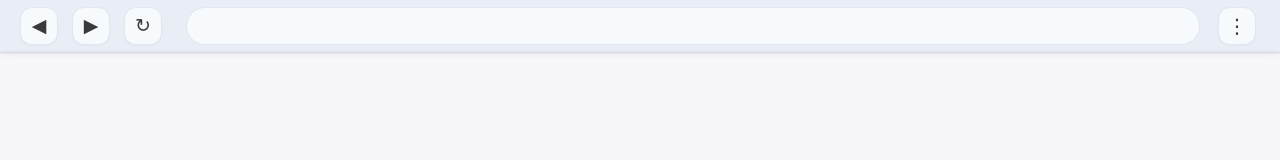
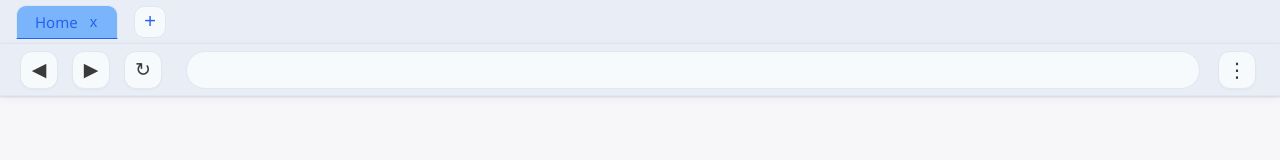
Before and after one commit to deyvisonlizardo/browser-app, an Electron app: page index.html in a window 1280 px wide. Drawn offline with Linux system fonts and the light colour scheme.

Commit message:
feat: added tag management bar html and css, no functional

```diff
--- a/index.html
+++ b/index.html
@@ -8,6 +8,10 @@
 </head>
 
 <body>
+    <div id="tab-bar">
+        <div class="tab active">Home <button class="close-tab" title="Close tab">x</button></div>
+        <button id="add-tab-btn" title="New tab">+</button>
+    </div>
     <div id="nav-bar">
         <button id="back-btn" title="Back">&#x25C0;</button>
         <button id="forward-btn" title="Forward">&#x25B6;</button>
--- a/styles/main.css
+++ b/styles/main.css
@@ -14,3 +14,4 @@
 @import url('./webview.css');
 @import url('./dropdown.css');
 @import url('./popup.css');
+@import url('./tabbar.css');
--- /dev/null
+++ b/styles/tabbar.css
@@ -0,0 +1,125 @@
+/* Tab management bar styles */
+#tab-bar {
+    display: flex;
+    align-items: center;
+    width: 100%;
+    min-width: 0;
+    max-width: 100vw;
+    height: 44px;
+    background: var(--color-nav-bg);
+    border-bottom: 1.5px solid var(--color-border);
+    box-shadow: 0 1px 4px rgba(0,0,0,0.04);
+    padding: 0 16px;
+    box-sizing: border-box;
+    gap: 8px;
+    overflow-x: auto;
+}
+
+body[data-theme="dark"] #tab-bar {
+    background: var(--color-nav-bg-dark);
+    border-bottom: 1.5px solid var(--color-border-dark);
+    box-shadow: 0 1px 4px rgba(0,0,0,0.13);
+}
+
+.tab {
+    display: flex;
+    align-items: center;
+    background: var(--color-dropdown-bg);
+    color: var(--color-btn-text);
+    border: 1.5px solid var(--color-border);
+    border-radius: 10px 10px 0 0;
+    padding: 0 18px;
+    height: 32px;
+    margin-right: 4px;
+    font-size: 15px;
+    cursor: pointer;
+    transition: background 0.18s, color 0.18s, border 0.18s;
+    position: relative;
+}
+
+.tab.active {
+    background: var(--color-primary-light);
+    color: var(--color-primary);
+    border-bottom: 1.5px solid var(--color-primary);
+    z-index: 2;
+}
+
+.tab:hover:not(.active) {
+    background: var(--color-btn-hover-bg);
+    color: var(--color-primary);
+    border-color: var(--color-primary-light);
+}
+
+body[data-theme="dark"] .tab {
+    background: var(--color-dropdown-bg-dark);
+    color: var(--color-btn-text-dark);
+    border-color: var(--color-border-dark);
+}
+
+body[data-theme="dark"] .tab.active {
+    background: var(--color-primary-dark);
+    color: var(--color-primary-light);
+    border-bottom: 1.5px solid var(--color-primary-light);
+}
+
+body[data-theme="dark"] .tab:hover:not(.active) {
+    background: var(--color-btn-hover-bg-dark);
+    color: var(--color-primary-light);
+    border-color: var(--color-primary-light);
+}
+
+.tab .close-tab {
+    margin-left: 10px;
+    background: transparent;
+    border: none;
+    color: inherit;
+    font-size: 15px;
+    cursor: pointer;
+    padding: 0 2px;
+    border-radius: 10%;
+    transition: background 0.18s;
+}
+
+.tab .close-tab:hover {
+    background: var(--color-close-btn-bg);
+    color: #fff;
+}
+
+body[data-theme="dark"] .tab .close-tab:hover {
+    background: var(--color-close-btn-bg-dark);
+    color: #23272e;
+}
+
+#add-tab-btn {
+    width: 32px;
+    height: 32px;
+    border: 1.5px solid var(--color-border);
+    background: var(--color-btn-bg);
+    color: var(--color-primary);
+    border-radius: 10px;
+    font-size: 20px;
+    margin-left: 4px;
+    cursor: pointer;
+    transition: background 0.18s, color 0.18s, border 0.18s;
+    display: flex;
+    align-items: center;
+    justify-content: center;
+}
+
+#add-tab-btn:hover {
+    background: var(--color-btn-hover-bg);
+    color: var(--color-primary-dark);
+    border-color: var(--color-primary-light);
+}
+
+body[data-theme="dark"] #add-tab-btn {
+    background: var(--color-btn-bg-dark);
+    color: var(--color-primary-light);
+    border-color: var(--color-border-dark);
+}
+
+body[data-theme="dark"] #add-tab-btn:hover {
+    background: var(--color-btn-hover-bg-dark);
+    color: var(--color-primary-light);
+    border-color: var(--color-primary-light);
+}
```
